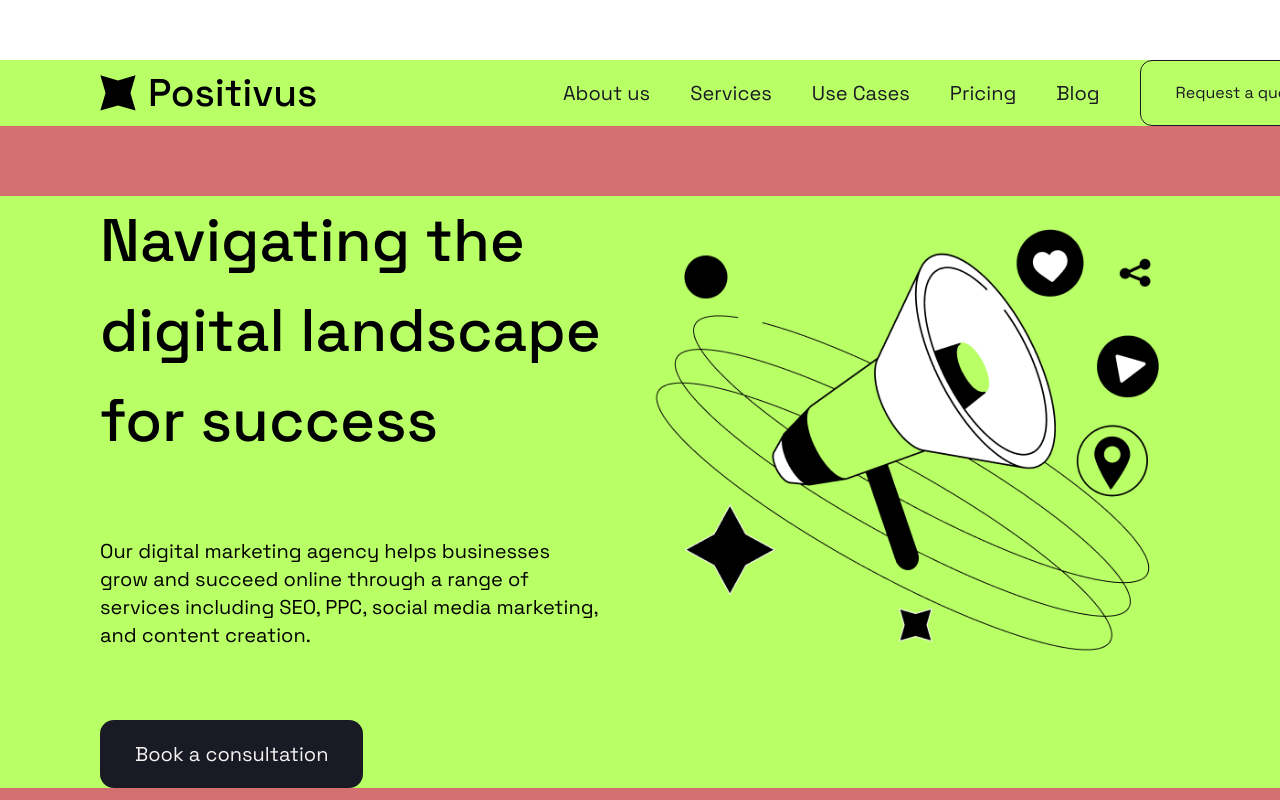
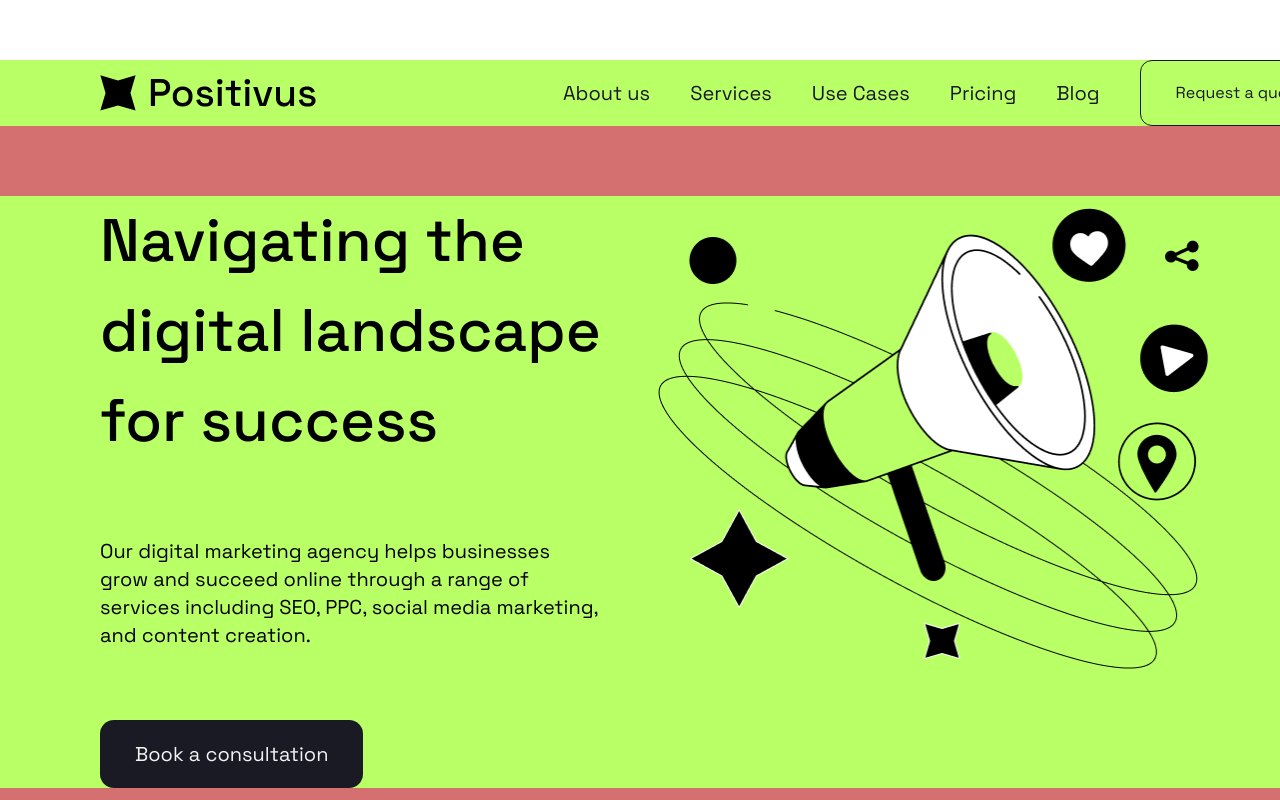
Before and after one commit to KA1ANDA/digital-marketing-agency, a React (Create React App) app: page / in a window 1280 px wide. Shown: the top 800 px of the page. Built offline with nearby package versions, Linux system fonts and the light colour scheme.

Commit message:
bugs fixed in responsive design

```diff
--- a/src/App.js
+++ b/src/App.js
@@ -19,7 +19,7 @@ import FooterBlock from './components/footerBlock/FooterBlock';
 
 function App() {
   return (
-    <div className='bg-[#d57070]'>
+    <div className='bg-[#d57070]  '>
       <Main />
       <ServicesHeading />
       <ServicesBlock />
--- a/src/components/main/navigationBar/Navigation.js
+++ b/src/components/main/navigationBar/Navigation.js
@@ -23,8 +23,9 @@ function Navigation() {
       window.removeEventListener('resize', checkScreenSize);
     };
   }, []);
+
   return (
-    <div className=' w-full md:px-[100px] flex justify-between items-center md:w-[1440px]  px-5 md:gap-[222px] bg-green  '>
+    <div className='  md:px-[100px] flex justify-between items-center md:w-[1440px]  px-5 md:gap-[222px] bg-green  '>
       <div className='flex h-9 justify-center items-center gap-3'>
         <svg xmlns="http://www.w3.org/2000/svg" width="36" height="36" viewBox="0 0 36 36" fill="none">
           <g clip-path="url(#clip0_505_42)">
@@ -48,7 +49,7 @@ function Navigation() {
             <path d="M163.417 28.56C160.91 28.56 158.83 28 157.177 26.88C155.523 25.76 154.51 24.0667 154.137 21.8L157.977 20.88C158.19 21.9733 158.55 22.84 159.057 23.48C159.563 24.12 160.19 24.5733 160.937 24.84C161.71 25.1067 162.537 25.24 163.417 25.24C164.723 25.24 165.723 24.9867 166.417 24.48C167.137 23.9733 167.497 23.32 167.497 22.52C167.497 21.72 167.163 21.1333 166.497 20.76C165.83 20.3867 164.843 20.08 163.537 19.84L162.177 19.6C160.843 19.36 159.63 19.0133 158.537 18.56C157.443 18.1067 156.577 17.48 155.937 16.68C155.297 15.88 154.977 14.8533 154.977 13.6C154.977 11.7333 155.67 10.2933 157.057 9.28C158.443 8.24 160.283 7.72 162.577 7.72C164.79 7.72 166.603 8.22667 168.017 9.24C169.457 10.2267 170.39 11.5733 170.817 13.28L166.977 14.36C166.737 13.16 166.23 12.32 165.457 11.84C164.683 11.3333 163.723 11.08 162.577 11.08C161.457 11.08 160.577 11.2933 159.937 11.72C159.297 12.12 158.977 12.6933 158.977 13.44C158.977 14.24 159.283 14.8267 159.897 15.2C160.537 15.5733 161.39 15.8533 162.457 16.04L163.857 16.28C165.27 16.52 166.563 16.8533 167.737 17.28C168.91 17.7067 169.83 18.32 170.497 19.12C171.19 19.92 171.537 20.9867 171.537 22.32C171.537 24.2933 170.803 25.8267 169.337 26.92C167.87 28.0133 165.897 28.56 163.417 28.56Z" fill="black"/>
         </svg>
       </div>
-      <div className='flex justify-center items-center  text-black'>
+      <div className='md:flex justify-center items-center  text-black'>
 
         {isLargeScreen ?
         <svg xmlns="http://www.w3.org/2000/svg" width="26" height="19" viewBox="0 0 26 19" fill="none">
--- a/src/index.css
+++ b/src/index.css
@@ -2,9 +2,3 @@
 @tailwind base;
 @tailwind components;
 @tailwind utilities;
-
-
-body{
-  margin: auto;
-
-}
--- a/src/index.js
+++ b/src/index.js
@@ -7,7 +7,7 @@ import App from './App';
 const root = ReactDOM.createRoot(document.getElementById('root'));
 root.render(
   <React.StrictMode>
-    <div className=' max-w-[1440px] mx-auto font-space '>
+    <div className=' max-w-[1440px]  md:w-fit mx-auto font-space '>
       <App />
     </div>
   </React.StrictMode>
```
